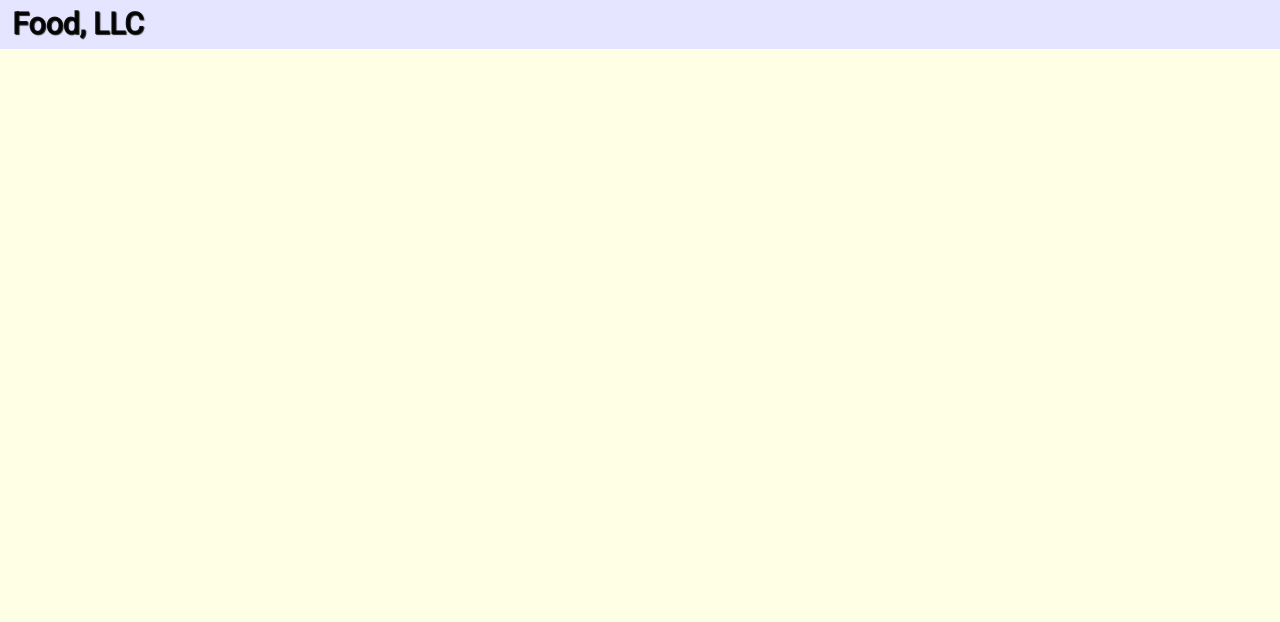
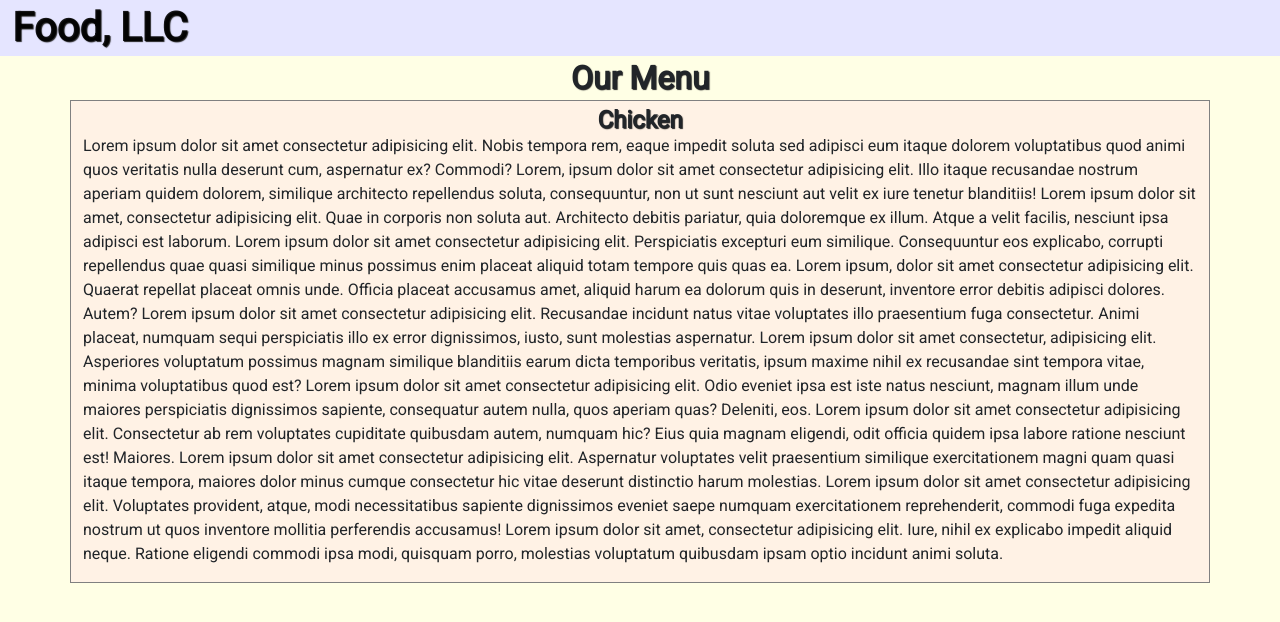
Before and after one commit to caseofbase18/module3-solution, a plain HTML site: page index.html in a window 1280 px wide. Drawn offline with nearby package versions, Linux system fonts and the light colour scheme.

Commit message:
updated styling added html content

```diff
--- a/assets/styles.css
+++ b/assets/styles.css
@@ -6,6 +6,7 @@ body {
 
 #header-nav {
     background-color: #e5e5ff;
+    width: 100%;
 }
 
 .navbar-brand h1 {
@@ -14,14 +15,12 @@ body {
     line-height: .75;
     margin-top: 0;
     margin-bottom: 0;
-    font-size: 1.5em;
+    /* font-size: 1.5em; */
 }
 
 .navbar-toggler {
     position: relative;
     float: right;
-    /* padding: 9px 10px; */
-    /* margin: 8px 15px 8px; */
     background-color: transparent;
     background-image: none;
     border: 1px solid transparent;
@@ -35,7 +34,6 @@ body {
 .navbar-toggler .icon-bar {
     display: block;
     width: 22px;
-    /* height: 2px; */
     border-radius: 1px;
 }
 
@@ -81,3 +79,28 @@ li {
 #sushi {
     background-color: #f2ffe5
 }
+
+h2 {
+    font-weight: bold;
+    text-shadow: 1px 1px 1px #222;
+    line-height: .75;
+    margin-top: 0;
+    margin-bottom: 0;
+    padding-top: 10px;
+    padding-bottom: 10px;
+}
+
+h4 {
+    font-weight: bold;
+    text-shadow: 1px 1px 1px #222;
+    line-height: .75;
+    margin-top: 0;
+    margin-bottom: 0;
+    padding-top: 10px;
+    padding-bottom: 5px;
+}
+
+.menu {
+    background-color: #fff2e5;
+    border: 1px solid grey;
+}
--- a/index.html
+++ b/index.html
@@ -31,22 +31,59 @@
             </button>
 
             <div id="navbarSupportedContent" class="collapse navbar-collapse">
-                <ul class="navbar-nav me-auto mb-2 mb-lg-0" >
-                    <li class="nav-item" id= "chicken">
+                <ul class="navbar-nav dropdown-menu-full">
+                    <li class="nav-item" id="chicken">
                         <a class="nav-link active" aria-current="page" href="#">Chicken</a>
                     </li>
                     <li class="nav-item" id="beef">
                         <a class="nav-link active" aria-current="page" href="#">Beef</a>
                     </li>
-                    <li class="nav-item" id= "sushi">
+                    <li class="nav-item" id="sushi">
                         <a class="nav-link active" aria-current="page" href="#">Sushi</a>
                     </li>
-
                 </ul>
-
             </div>
         </div>
     </nav>
+
+    <div id= "main-content" class="container">
+    <h2 class=text-center>Our Menu</h2>
+        <div class="row">
+            <div class="col-xs-12 menu">
+                <h4 class="text-center">Chicken</h4>
+                <p>Lorem ipsum dolor sit amet consectetur adipisicing elit. Nobis tempora rem, eaque impedit soluta sed
+                    adipisci eum itaque dolorem voluptatibus quod animi quos veritatis nulla deserunt cum, aspernatur
+                    ex? Commodi? Lorem, ipsum dolor sit amet consectetur adipisicing elit. Illo itaque recusandae
+                    nostrum aperiam quidem dolorem, similique architecto repellendus soluta, consequuntur, non ut sunt
+                    nesciunt aut velit ex iure tenetur blanditiis! Lorem ipsum dolor sit amet, consectetur adipisicing
+                    elit. Quae in corporis non soluta aut. Architecto debitis pariatur, quia doloremque ex illum. Atque
+                    a velit facilis, nesciunt ipsa adipisci est laborum. Lorem ipsum dolor sit amet consectetur
+                    adipisicing elit. Perspiciatis excepturi eum similique. Consequuntur eos explicabo, corrupti
+                    repellendus quae quasi similique minus possimus enim placeat aliquid totam tempore quis quas ea.
+                    Lorem ipsum, dolor sit amet consectetur adipisicing elit. Quaerat repellat placeat omnis unde.
+                    Officia placeat accusamus amet, aliquid harum ea dolorum quis in deserunt, inventore error debitis
+                    adipisci dolores. Autem? Lorem ipsum dolor sit amet consectetur adipisicing elit. Recusandae
+                    incidunt natus vitae voluptates illo praesentium fuga consectetur. Animi placeat, numquam sequi
+                    perspiciatis illo ex error dignissimos, iusto, sunt molestias aspernatur. Lorem ipsum dolor sit amet
+                    consectetur, adipisicing elit. Asperiores voluptatum possimus magnam similique blanditiis earum
+                    dicta temporibus veritatis, ipsum maxime nihil ex recusandae sint tempora vitae, minima voluptatibus
+                    quod est? Lorem ipsum dolor sit amet consectetur adipisicing elit. Odio eveniet ipsa est iste natus
+                    nesciunt, magnam illum unde maiores perspiciatis dignissimos sapiente, consequatur autem nulla, quos
+                    aperiam quas? Deleniti, eos. Lorem ipsum dolor sit amet consectetur adipisicing elit. Consectetur ab
+                    rem voluptates cupiditate quibusdam autem, numquam hic? Eius quia magnam eligendi, odit officia
+                    quidem ipsa labore ratione nesciunt est! Maiores. Lorem ipsum dolor sit amet consectetur adipisicing
+                    elit. Aspernatur voluptates velit praesentium similique exercitationem magni quam quasi itaque
+                    tempora, maiores dolor minus cumque consectetur hic vitae deserunt distinctio harum molestias. Lorem
+                    ipsum dolor sit amet consectetur adipisicing elit. Voluptates provident, atque, modi necessitatibus
+                    sapiente dignissimos eveniet saepe numquam exercitationem reprehenderit, commodi fuga expedita
+                    nostrum ut quos inventore mollitia perferendis accusamus! Lorem ipsum dolor sit amet, consectetur
+                    adipisicing elit. Iure, nihil ex explicabo impedit aliquid neque. Ratione eligendi commodi ipsa
+                    modi, quisquam porro, molestias voluptatum quibusdam ipsam optio incidunt animi soluta.
+                </p>
+            </div>
+        </div>
+    </div>
+
 
 
 
```
